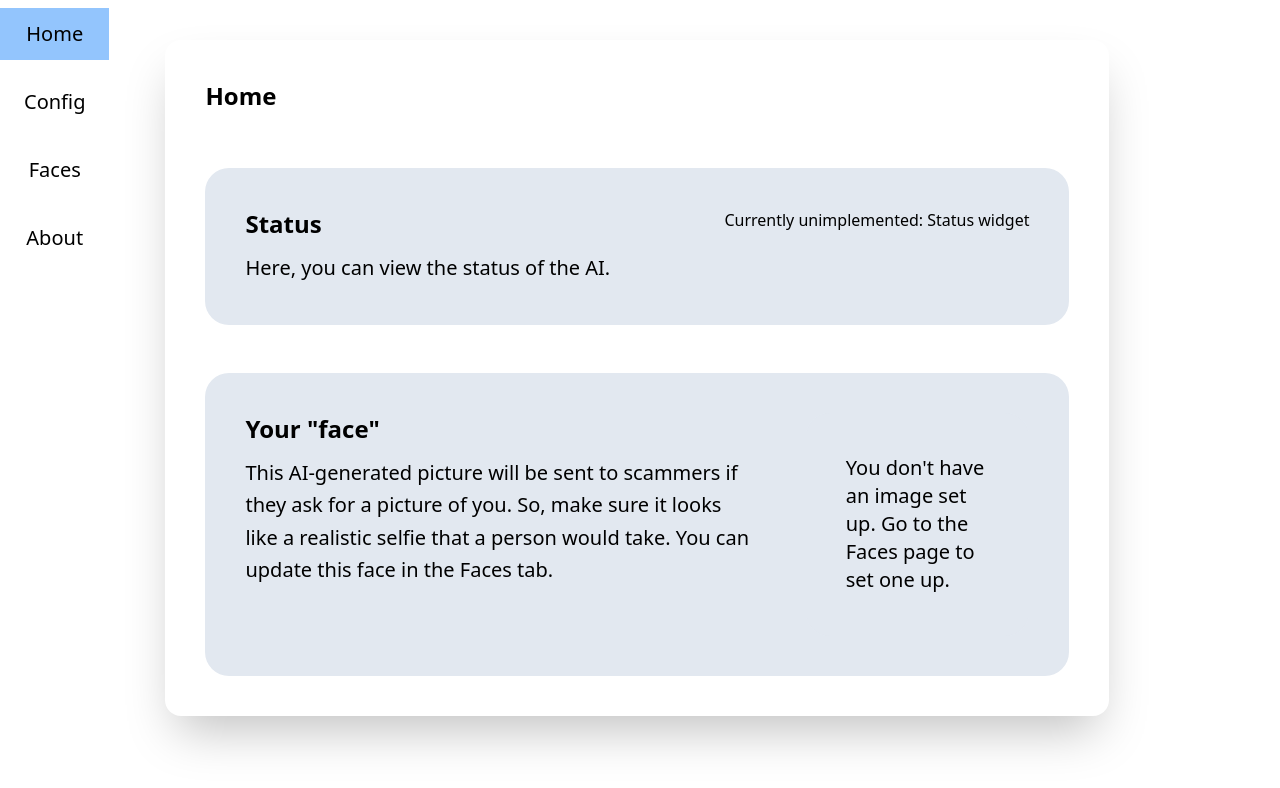
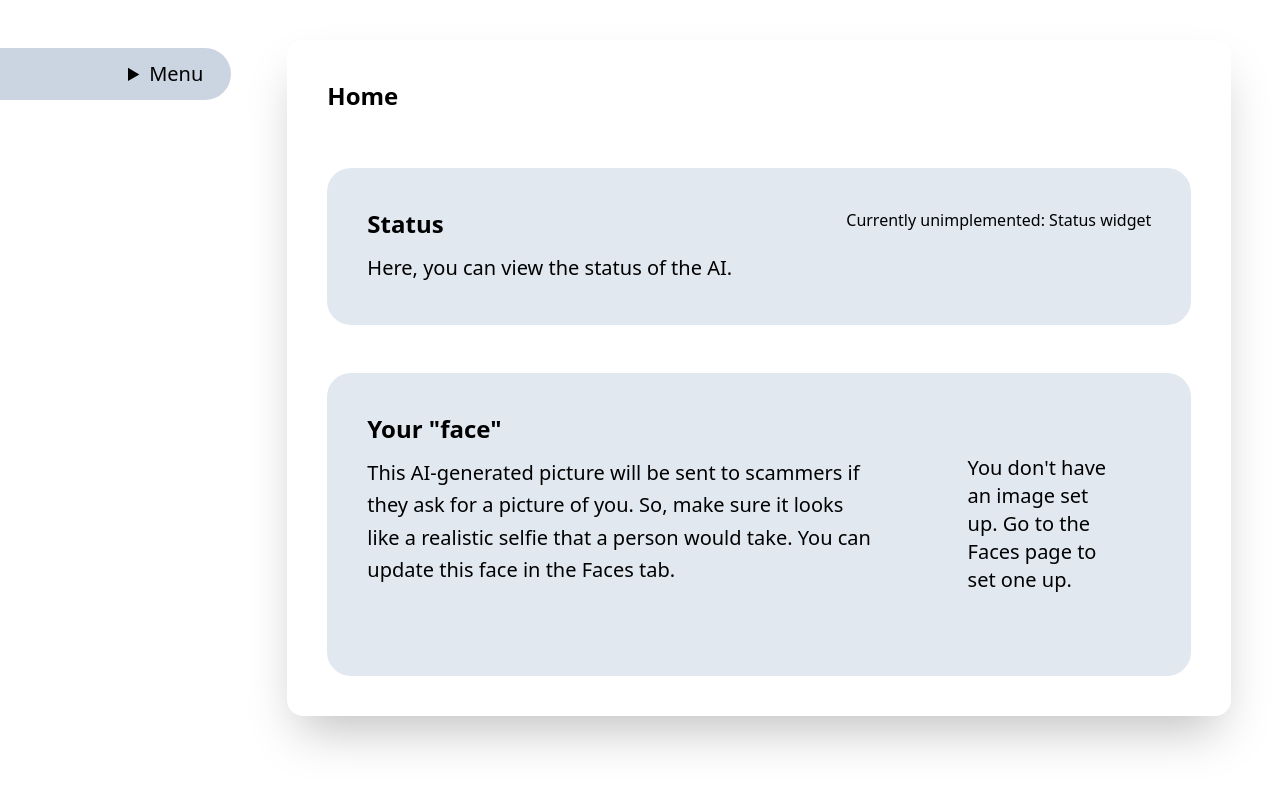
Before and after one commit to elimc/HelloDear, a Vue app in the folder dashboard/: page / in a window 1280 px wide. Shown: the top 788 px of the page. Built offline with nearby package versions, Linux system fonts and the light colour scheme.

Commit message:
Better formatted tabs

```diff
--- a/dashboard/src/components/Tabs.vue
+++ b/dashboard/src/components/Tabs.vue
@@ -1,14 +1,52 @@
 <template>
-  <div class="flex items-start">
-    <ul class="flex flex-col flex-wrap list-none border-b-0 pl-0 mr-4">
-      <!-- <li>{{ currRoute.path }} - {{ tab.route }}</li> -->
-      <li v-for="tab in tabs" :key="tab.name" class="flex-grow text-center">
-        <router-link :to="tab.route" :class="{ 'bg-blue-300': isTabSelected(tab) }"
-          class="block font-medium text-xl px-6 py-3 my-2 hover:bg-gray-100">
-          {{ tab.name }}
-        </router-link>
-      </li>
-    </ul>
+  <div class="flex items-start flex-col md:flex-row">
+    <details class="pl-0 mr-4 mt-10">
+      <summary
+        class="
+          font-medium
+          text-xl
+          w-screen
+          sm:w-auto
+          pl-32
+          pr-7
+          py-3
+          my-2
+          text-right
+          rounded-r-full
+          bg-slate-300
+          hover:bg-slate-200
+        "
+      >
+        Menu
+      </summary>
+      <ul class="flex flex-col flex-wrap list-none">
+        <li v-for="tab in tabs" :key="tab.name" class="flex-grow text-center">
+          <router-link
+            :to="tab.route"
+            :class="{
+              'bg-blue-300': isTabSelected(tab),
+              'hover:bg-blue-200': isTabSelected(tab),
+            }"
+            class="
+              block
+              font-medium
+              text-xl
+              w-screen
+              sm:w-auto
+              pl-32
+              pr-7
+              py-3
+              my-2
+              text-right
+              rounded-r-full
+              hover:bg-gray-100
+            "
+          >
+            {{ tab.name }}
+          </router-link>
+        </li>
+      </ul>
+    </details>
     <div class="w-full max-w-5xl">
       <slot></slot>
     </div>
@@ -16,7 +54,7 @@
 </template>
 
 <script>
-import { useRoute } from 'vue-router'
+import { useRoute } from "vue-router";
 
 export default {
   name: "Tabs",
@@ -25,18 +63,18 @@ export default {
     const isTabSelected = (tab) => {
       const tabName = String(tab.name).toLowerCase();
       const currName = String(currRoute.name).toLowerCase();
-      console.log(tab.name, currRoute.name)
+      console.log(tab.name, currRoute.name);
 
       return tabName == currName;
-    }
+    };
 
-    return { currRoute, isTabSelected }
+    return { currRoute, isTabSelected };
   },
   props: {
     tabs: {
       type: Array,
-      required: true
-    }
-  }
-}
+      required: true,
+    },
+  },
+};
 </script>
```
